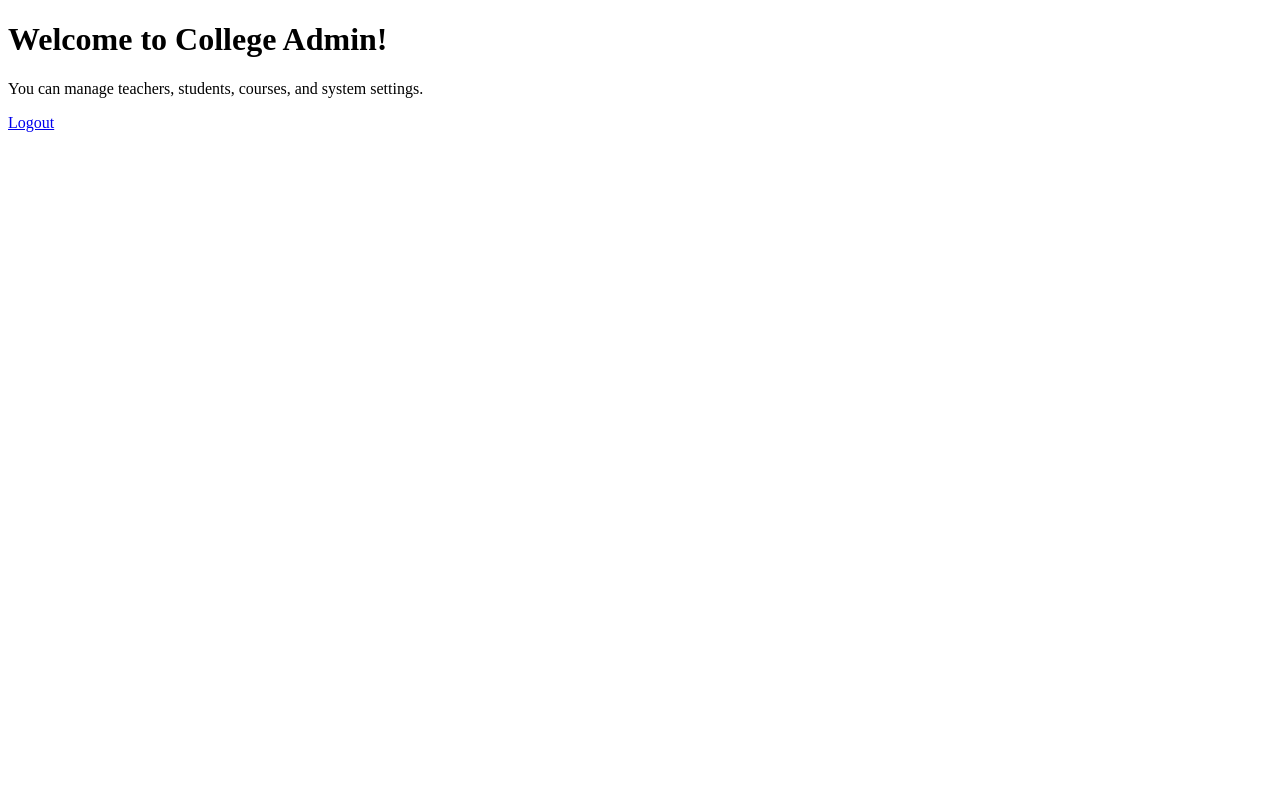
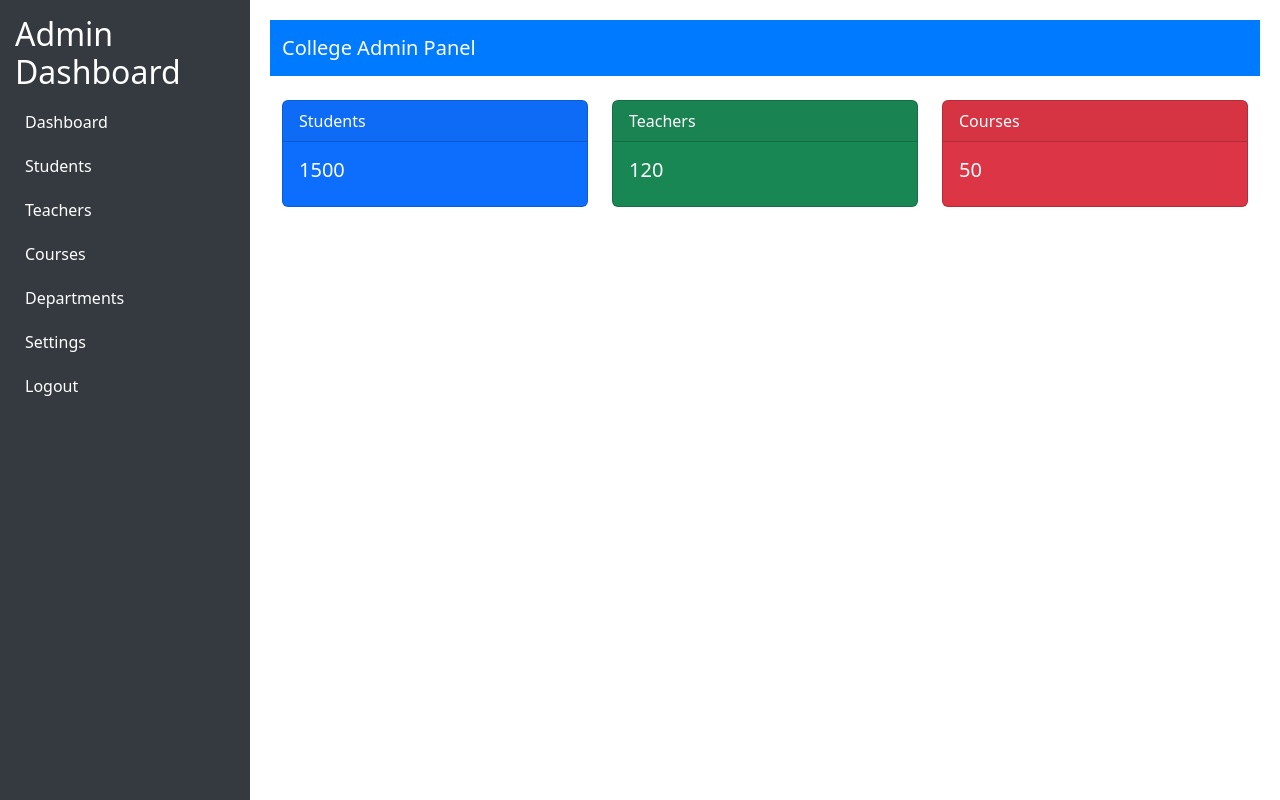
Before and after one commit to FreeLanceNexus99/College_Management_System, a Django app: page /college_admin/dashboard/ in a window 1280 px wide. Run offline with Django 5.2, Linux system fonts and the light colour scheme.

Commit message:
Created the admin dashboard template.

```diff
--- a/college_admin/templates/college_admin/dashboard.html
+++ b/college_admin/templates/college_admin/dashboard.html
@@ -1,13 +1,88 @@
 <!DOCTYPE html>
 <html lang="en">
 <head>
-    <title>Admin Dashboard</title>
+    <meta charset="UTF-8">
+    <meta name="viewport" content="width=device-width, initial-scale=1.0">
+    <title>College Admin Dashboard</title>
+    <link href="https://cdn.jsdelivr.net/npm/bootstrap@5.3.0/dist/css/bootstrap.min.css" rel="stylesheet">
+    <script src="https://cdn.jsdelivr.net/npm/bootstrap@5.3.0/dist/js/bootstrap.bundle.min.js"></script>
+    <style>
+        body {
+            display: flex;
+        }
+        .sidebar {
+            min-height: 100vh;
+            width: 250px;
+            background-color: #343a40;
+            color: white;
+            padding: 15px;
+            position: fixed;
+        }
+        .sidebar a {
+            color: white;
+            text-decoration: none;
+            display: block;
+            padding: 10px;
+        }
+        .sidebar a:hover {
+            background-color: #495057;
+        }
+        .content {
+            margin-left: 250px;
+            padding: 20px;
+            width: 100%;
+        }
+        .navbar {
+            background-color: #007bff;
+            color: white;
+        }
+    </style>
 </head>
 <body>
-    <h1>Welcome to  College Admin!</h1>
-    <p>You can manage teachers, students, courses, and system settings.</p>
-    <a href="/auth/logout/">Logout</a>
-
-
+    <div class="sidebar">
+        <h2>Admin Dashboard</h2>
+        <a href="#">Dashboard</a>
+        <a href="#">Students</a>
+        <a href="#">Teachers</a>
+        <a href="#">Courses</a>
+        <a href="#">Departments</a>
+        <a href="#">Settings</a>
+        <a href="#">Logout</a>
+    </div>
+    <div class="content">
+        <nav class="navbar navbar-expand-lg navbar-dark">
+            <div class="container-fluid">
+                <span class="navbar-brand">College Admin Panel</span>
+            </div>
+        </nav>
+        <div class="container mt-4">
+            <div class="row">
+                <div class="col-md-4">
+                    <div class="card text-white bg-primary mb-3">
+                        <div class="card-header">Students</div>
+                        <div class="card-body">
+                            <h5 class="card-title">1500</h5>
+                        </div>
+                    </div>
+                </div>
+                <div class="col-md-4">
+                    <div class="card text-white bg-success mb-3">
+                        <div class="card-header">Teachers</div>
+                        <div class="card-body">
+                            <h5 class="card-title">120</h5>
+                        </div>
+                    </div>
+                </div>
+                <div class="col-md-4">
+                    <div class="card text-white bg-danger mb-3">
+                        <div class="card-header">Courses</div>
+                        <div class="card-body">
+                            <h5 class="card-title">50</h5>
+                        </div>
+                    </div>
+                </div>
+            </div>
+        </div>
+    </div>
 </body>
 </html>
```
